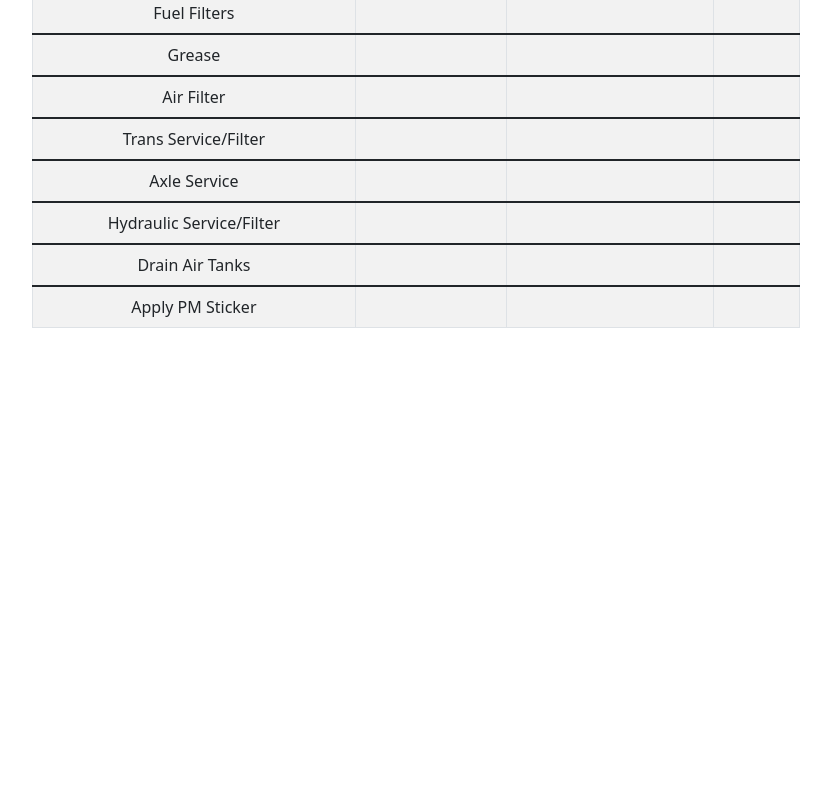
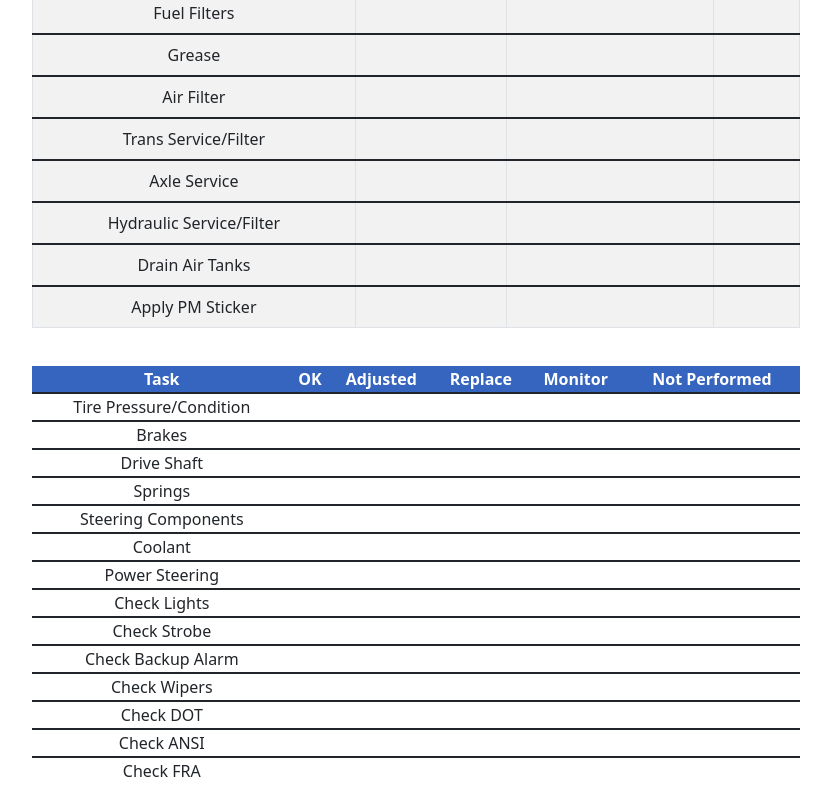
Before and after one commit to stevenpfaff/SBJ_PM_Inspection, a React (Create React App) app: page / in a window 1280 px wide. Shown: the part 313-1113 px from the top of the page, without its empty margins (224-1055 px from the left). Before the commit the page ends 800 px from the top, so only its background shows below. Built offline with nearby package versions, Linux system fonts and the light colour scheme.

Commit message:
added second tasks table

```diff
--- a/src/App.js
+++ b/src/App.js
@@ -1,5 +1,6 @@
 import './App.css'
 import tasks from './Data/tasks.json'
+import tasksii from './Data/tasksii.json'
 import { Table } from 'react-bootstrap'
 
 function App() {
@@ -46,7 +47,28 @@ function App() {
             </tbody>
           ))}
         </Table>
-
+      </div>
+      <div style={{ marginTop: '3%', marginLeft: '20%', marginRight: '20%' }} >
+        <Table>
+          <thead>
+            <th>Task</th>
+            <th>OK</th>
+            <th>Adjusted</th>
+            <th>Replace</th>
+            <th>Monitor</th>
+            <th>Not Performed</th>
+          </thead>
+          {tasksii.map((tasks) => (
+            <tbody>
+              <td>{tasks.name}</td>
+              <td></td>
+              <td></td>
+              <td></td>
+              <td></td>
+              <td></td>
+            </tbody>
+          ))}
+        </Table>
       </div>
     </div >
   );
--- /dev/null
+++ b/src/Data/tasksii.json
@@ -0,0 +1,44 @@
+[
+    {
+        "name": "Tire Pressure/Condition"
+    },
+    {
+        "name": "Brakes"
+    },
+    {
+        "name": "Drive Shaft"
+    },
+    {
+        "name": "Springs"
+    },
+    {
+        "name": "Steering Components"
+    },
+    {
+        "name": "Coolant"
+    },
+    {
+        "name": "Power Steering"
+    },
+    {
+        "name": "Check Lights"
+    },
+    {
+        "name": "Check Strobe"
+    },
+    {
+        "name": "Check Backup Alarm"
+    },
+    {
+        "name": "Check Wipers"
+    },
+    {
+        "name": "Check DOT"
+    },
+    {
+        "name": "Check ANSI"
+    },
+    {
+        "name": "Check FRA"
+    }
+]
```
